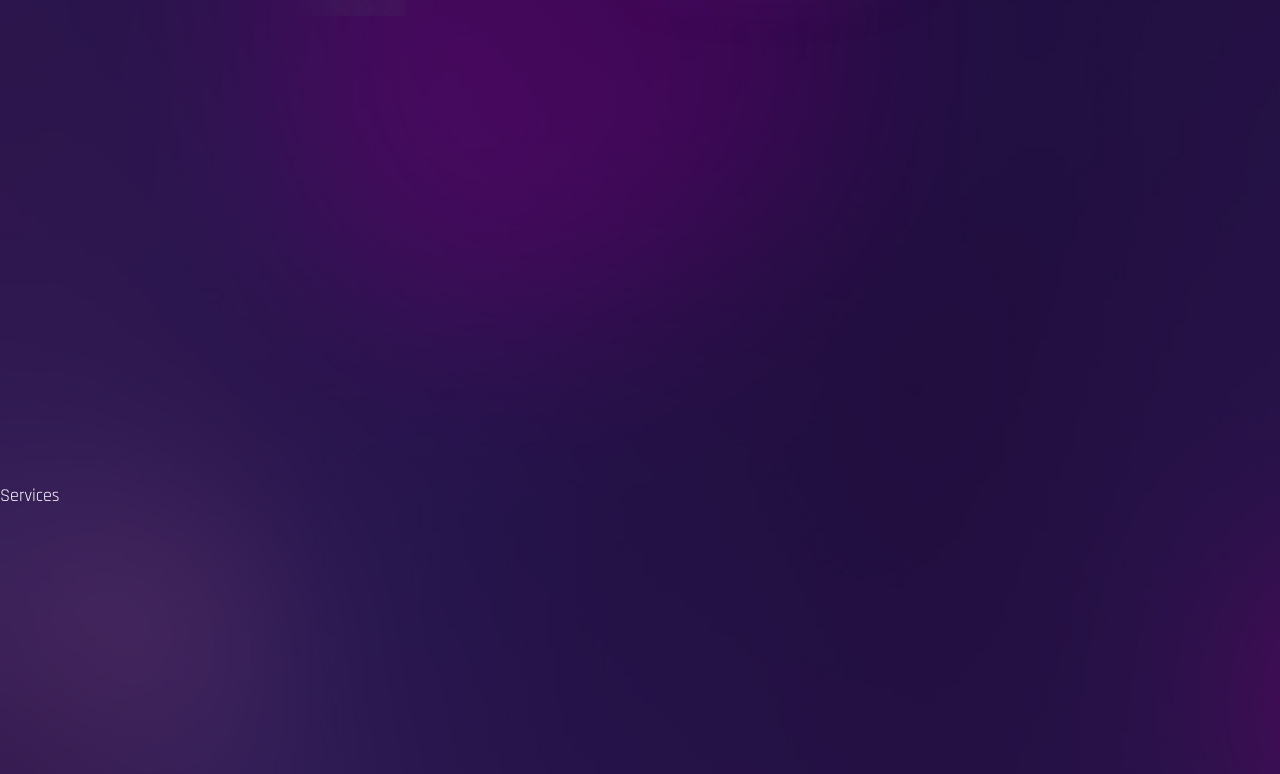
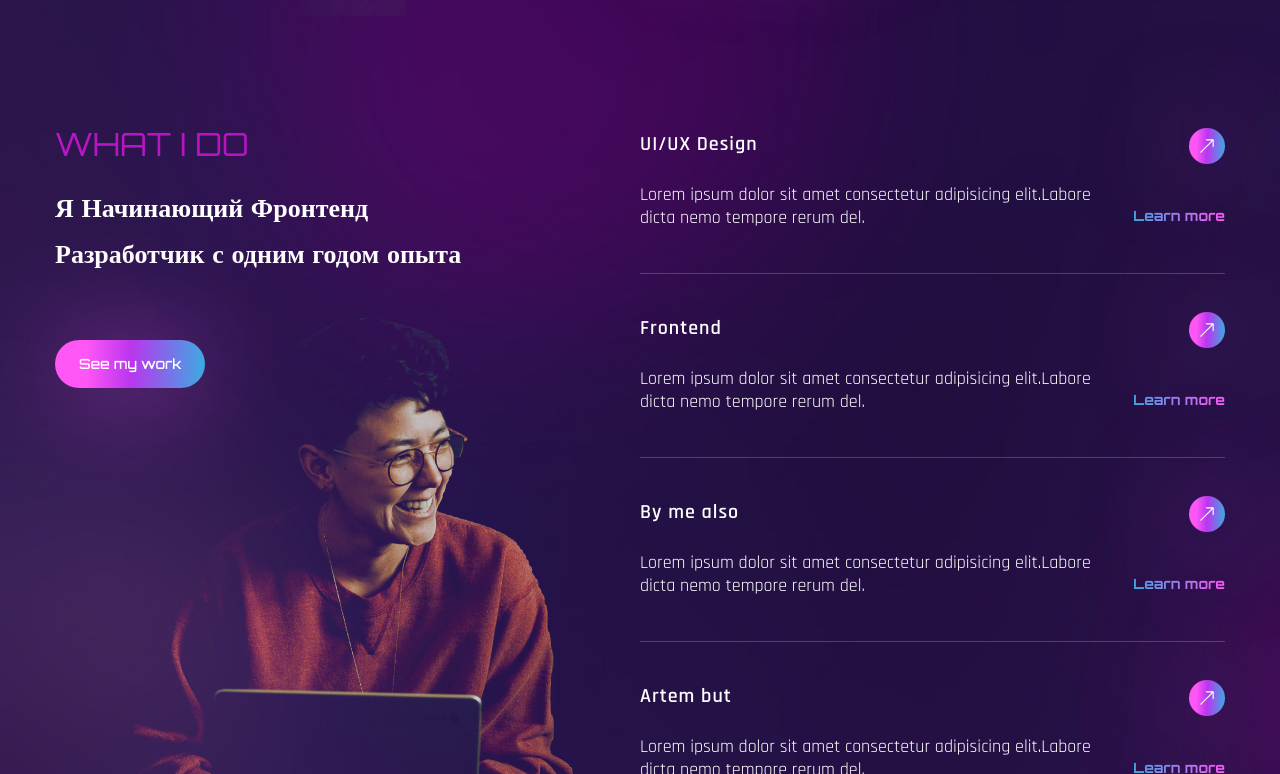
Before and after one commit to JackArt237483/WebCite, a React (Create React App) app: page / in a window 1280 px wide. Shown: the part 1446-2220 px from the top of the page. Built offline with nearby package versions, Linux system fonts and the light colour scheme; the HTML template or start-up script is replaced by a standard one; a web font is replaced by a local one.

Commit message:
add block new

```diff
--- a/src/components/Nav.js
+++ b/src/components/Nav.js
@@ -35,7 +35,7 @@
         activeClass="active"
         smooth={true}
         spy={true}
-        to="servies"
+        to="services"
         className='cursor-pointer w-[60px] h-[60px] flex items-center
         justify-center'>
         <BsClipboardData/>
--- a/src/components/Services.js
+++ b/src/components/Services.js
@@ -1,7 +1,88 @@
 import React from 'react';
+import {BsArrowUpRight} from "react-icons/bs";
+import {motion} from "framer-motion"
+import {fadeIn} from "../variants"
+
+const servies = [
+  {
+    name: "UI/UX Design",
+    description: "Lorem ipsum dolor sit amet consectetur adipisicing elit.Labore dicta nemo tempore rerum del.",
+    link: "Learn more"
+  },
+  {
+    name: "Frontend",
+    description: "Lorem ipsum dolor sit amet consectetur adipisicing elit.Labore dicta nemo tempore rerum del.",
+    link: "Learn more"
+  },
+  {
+    name: "By me also",
+    description: "Lorem ipsum dolor sit amet consectetur adipisicing elit.Labore dicta nemo tempore rerum del.",
+    link: "Learn more"
+  },
+  {
+    name: "Artem but",
+    description: "Lorem ipsum dolor sit amet consectetur adipisicing elit.Labore dicta nemo tempore rerum del.",
+    link: "Learn more"
+  }
+]
 
 const Services = () => {
-  return <div id="services" className='section'>Services</div>;
+  return (
+  <section id="services" className='section'>
+    <div className='container mx-auto'>
+     <div className='flex flex-sol lg:flex-row'>
+      <motion.div
+       variants={fadeIn("right", 0.3)}
+       initial="hidden"
+       whileInView={"show"}
+       viewport={{once:false, amount: 0.3}}
+      className='flex-1 lg:bg-services lg:bg-bottom bg-no-repeat
+      mix-blend-lighten mb-12 lg:mb-0'>
+        <h2 className='h2 text-accent mb-6'>What I do</h2>
+        <h3 className='h3 max-w-[455px] mb-16'>
+        Я Начинающий Фронтенд Разработчик с одним годом опыта
+        </h3>
+        <button className='btn btn-sm'>See my work</button>
+      </motion.div>
+      <motion.div
+      variants={fadeIn("left", 0.5)}
+      initial="hidden"
+      whileInView={"show"}
+      viewport={{once:false, amount: 0.3}}
+      className='flex-1'>
+        <div>{
+          servies.map((service,index)=>{
+            const {name,description,link} = service
+            return (
+              <div className='border-b border-white/20 h-[146px] mb-[38px]
+              flex' key={index}>
+                <div className='max-w-[476px]'>
+                  <h4 className="text-[20px] tracking-wider fort-primary
+                  font-semibold mb-6">
+                    {name}
+                  </h4>
+                  <p className='font-secondary leading-tight'>
+                    {description}
+                  </p>
+                </div>
+                <div className='flex flex-col flex-1 items-end'>
+                  <a href='#'className='btn w-9 h-9 mb-[42px] flex
+                  justify-center items-center'>
+                    <BsArrowUpRight/>
+                  </a>
+                  <a href="#" className='text-gradient text-sm'>
+                    {link}
+                  </a>
+                </div>
+              </div>
+            )
+          })}
+         </div>
+      </motion.div>
+     </div>
+    </div>
+  </section>
+  );
 };
 
 export default Services;
```
